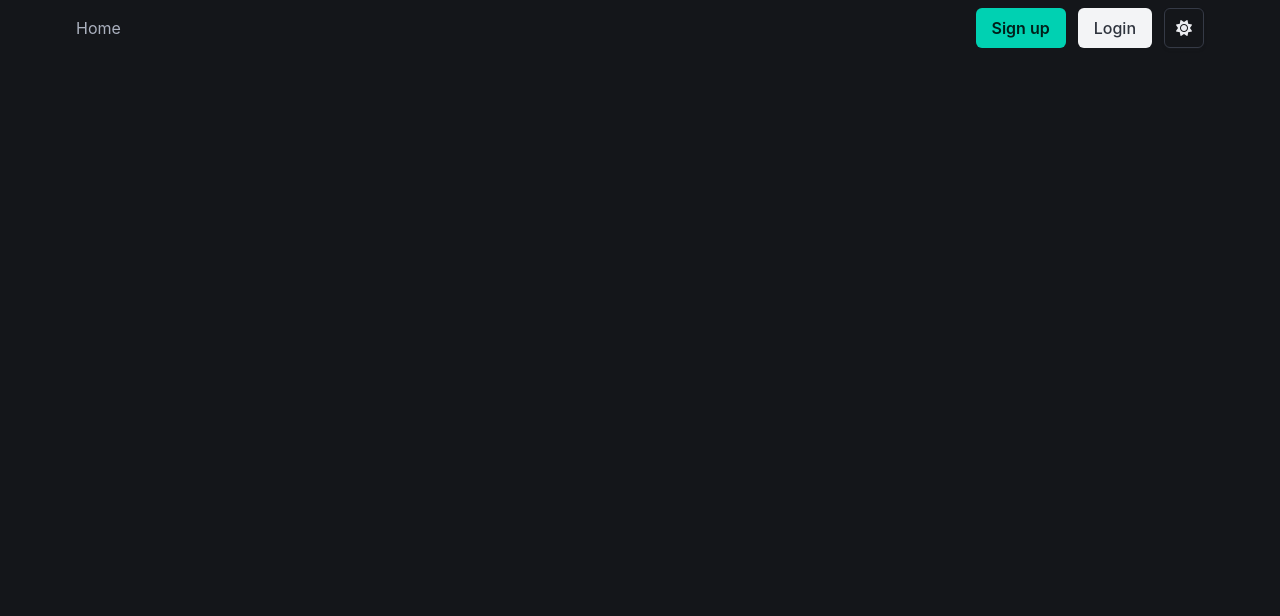
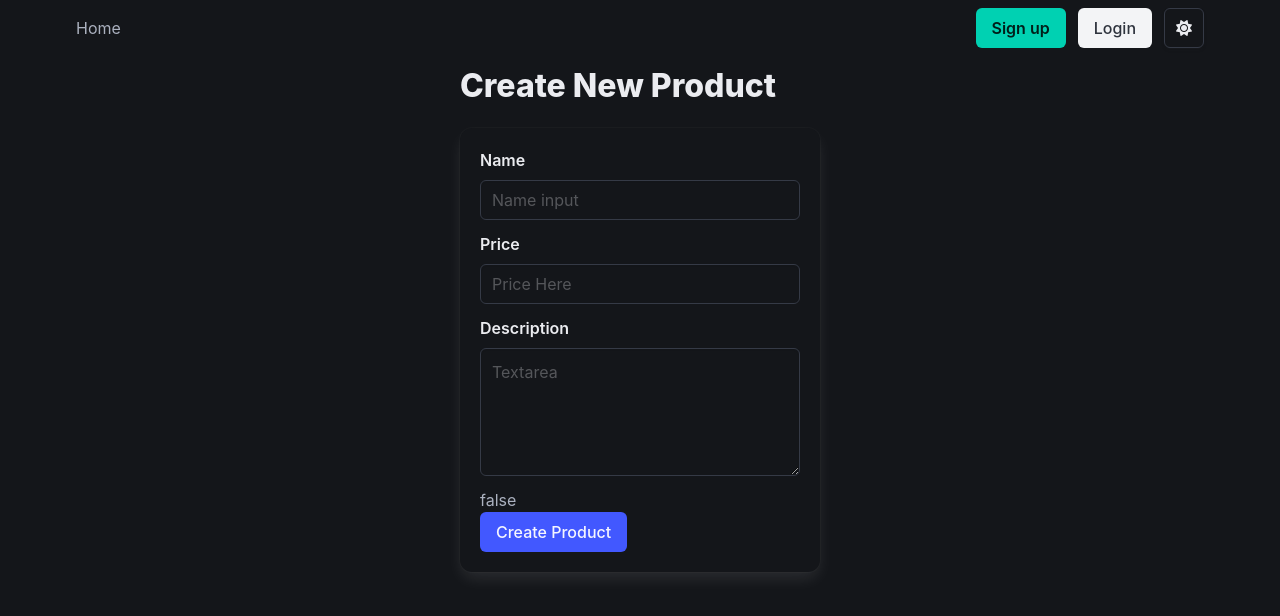
Before and after one commit to MatiasBelsterli/frontend-ria, an Angular app: page /products/new in a window 1280 px wide. Before the commit this address led to /. Shown: the top 616 px of the page. Built offline with nearby package versions, Linux system fonts and the light colour scheme.

Commit message:
add product-create incomplete

```diff
--- a/src/app/app-routing.module.ts
+++ b/src/app/app-routing.module.ts
@@ -3,11 +3,13 @@ import { RouterModule, Routes } from '@angular/router';
 import { LoginComponent } from './components/login/login.component';
 import { RegisterComponent } from './components/register/register.component';
 import { ProductListComponent } from './components/product-list/product-list.component';
+import { ProductCreateComponent } from './components/product-create/product-create.component';
 
 const routes: Routes = [
   { path: 'login', component: LoginComponent },
   { path: 'register', component: RegisterComponent },
   { path: 'products', component: ProductListComponent },
+  { path: 'products/new', component: ProductCreateComponent },
 ];
 
 @NgModule({
--- a/src/app/app.module.ts
+++ b/src/app/app.module.ts
@@ -12,6 +12,7 @@ import { ReactiveFormsModule, FormsModule } from '@angular/forms';
 import { NavbarComponent } from './components/navbar/navbar.component';
 import { RegisterComponent } from './components/register/register.component';
 import { ProductCardComponent } from './components/product-card/product-card.component';
+import { ProductCreateComponent } from './components/product-create/product-create.component';
 
 @NgModule({
   declarations: [
@@ -22,6 +23,7 @@ import { ProductCardComponent } from './components/product-card/product-card.com
     NavbarComponent,
     RegisterComponent,
     ProductCardComponent,
+    ProductCreateComponent,
   ],
   imports: [
     BrowserModule,
--- a/src/app/components/login/login.component.html
+++ b/src/app/components/login/login.component.html
@@ -2,17 +2,23 @@
   <div class="column is-4 is-offset-4">
     <h2 class="title">Login</h2>
     <div class="box">
-        <form (ngSubmit)="login()">
+      <form [formGroup]="loginForm" (ngSubmit)="login()">
         <div class="field">
           <label class="label">Email</label>
-            <div class="control">
-              <input class="input" type="email" [(ngModel)]="email" name="email" required>
+          <div class="control has-icons-left has-icons-right">
+            <input class="input" type="email" placeholder="Email input" formControlName="email">
+            <span class="icon is-small is-left">
+              <i class="fas fa-envelope"></i>
+            </span>
           </div>
         </div>
         <div class="field">
           <label class="label">Password</label>
-            <div class="control">
-              <input class="input" type="password" [(ngModel)]="password" name="password" required>
+          <div class="control has-icons-left has-icons-right">
+            <input class="input" type="password" placeholder="Password Here" formControlName="password">
+            <span class="icon is-small is-left">
+              <i class="fas fa-lock"></i>
+            </span>
           </div>
         </div>
         <div class="field">
--- a/src/app/components/login/login.component.ts
+++ b/src/app/components/login/login.component.ts
@@ -1,6 +1,7 @@
 import { Component } from '@angular/core';
 import { Router } from '@angular/router';
 import { UserService } from '../../services/users/user.service';
+import { FormBuilder, FormGroup, Validators } from '@angular/forms';
 
 @Component({
   selector: 'app-login',
@@ -9,14 +10,18 @@ import { UserService } from '../../services/users/user.service';
 })
 export class LoginComponent {
 
-  email: string = '';
-  password: string = '';
+  loginForm: FormGroup;
   errorMessage: string = '';
 
-  constructor(private userService: UserService, private router: Router) { }
+  constructor(private userService: UserService, private router: Router, fb: FormBuilder) {
+    this.loginForm = fb.group({
+      email: ['admin@example.com', Validators.required],
+      password: ['', Validators.required]
+    });
+  }
 
   login(): void {
-    const credentials = { email: this.email, password: this.password };
+    const credentials = this.loginForm.value;
     this.userService.login(credentials).subscribe(
       response => {
         localStorage.setItem('token', response.token);
--- a/src/app/components/product-card/product-card.component.html
+++ b/src/app/components/product-card/product-card.component.html
@@ -1,11 +1,22 @@
-<div *ngIf="product" class="product-card">
-  <div class="product-card__image">
-    <img [src]="product.image" [alt]="product.name" />
+<div *ngIf="product" class="card cell">
+  <div class="card-image">
+    <figure class="image is-4by3">
+      <img src="https://bulma.io/assets/images/placeholders/1280x960.png" [alt]="product.name" />
+    </figure>
   </div>
-  <div class="product-card__content">
-    <h2 class="product-card__title">El nombre es:{{ product.name }}</h2>
-    <p class="product-card__description">{{ product.description }}</p>
-    <p class="product-card__price">{{ product.price | currency }}</p>
+  <div class="card-content">
+    <div class="media">
+      <div class="media-content">
+        <p class="title is-4">{{ product.name }}</p>
+        <p class="subtitle is-6">{{ product.price | currency }}</p>
+      </div>
+    </div>
     <button class="product-card__button" (click)="addToCart(product)">Add to cart</button>
+
+    <div class="content">
+      {{ product.description }}
+      <br />
+      <time datetime="2016-1-1">11:09 PM - 1 Jan 2016</time>
+    </div>
   </div>
 </div>
--- /dev/null
+++ b/src/app/components/product-create/product-create.component.html
@@ -0,0 +1,64 @@
+<div class="container">
+  <div class="notification is-primary is-hidden">
+    <button class="delete" (click)="deleteNotification($event)"></button>
+    Product <span class="title is-6">{{nameProduct}}</span> created successfully
+  </div>
+  <div class="column is-4 is-offset-4">
+    <h2 class="title">Create New Product</h2>
+    <div class="box">
+      <form [formGroup]="productForm" (ngSubmit)="onSubmit()">
+
+        <div class="field">
+          <label class="label">Name</label>
+          <div class="control">
+            <input class="input" type="text" placeholder="Name input" formControlName="name">
+          </div>
+          <p class="help is-danger"
+            *ngIf="(productForm.get('name')?.invalid && productForm.get('name')?.touched) || (formSubmitted && productForm.get('name')?.invalid)">
+            This name is invalid
+          </p>
+        </div>
+
+        <div class="field">
+          <label class="label">Price</label>
+          <div class="control">
+            <input class="input" type="text" placeholder="Price Here" formControlName="price">
+          </div>
+          <p class="help is-danger"
+            *ngIf="(productForm.get('price')?.invalid && productForm.get('price')?.touched) || (formSubmitted && productForm.get('price')?.invalid)">
+            This price is invalid
+          </p>
+        </div>
+
+        <div class="field">
+          <label class="label">Description</label>
+          <div class="control">
+            <textarea class="textarea" placeholder="Textarea" formControlName="desc"></textarea>
+          </div>
+          <p class="help is-danger"
+            *ngIf="(productForm.get('desc')?.invalid && productForm.get('desc')?.touched) || (formSubmitted && productForm.get('desc')?.invalid)">
+            This description is invalid
+          </p>
+        </div>
+        <!--    DES-COMENTAR CUANDO TENGA GANAS DE EMPEZAR CON LA INSERCION DE UNA IMAGEN
+        <div class="file">
+          <label class="file-label">
+            <input class="file-input" type="image" name="resume" />
+            <span class="file-cta">
+              <span class="file-icon">
+                <i class="fas fa-upload"></i>
+              </span>
+              <span class="file-label"> Choose a file… </span>
+            </span>
+          </label>
+        </div> -->
+        {{isLoading}}
+        <div class="field is-grouped">
+          <div class="control">
+            <button class="button is-link" [ngClass]="{'is-loading': isLoading}">Create Product</button>
+          </div>
+        </div>
+      </form>
+    </div>
+  </div>
+</div>
--- /dev/null
+++ b/src/app/components/product-create/product-create.component.ts
@@ -0,0 +1,49 @@
+import { Component } from '@angular/core';
+import { FormBuilder, FormGroup, Validators } from '@angular/forms';
+import { ProductService } from '../../services/products/product.service';
+
+@Component({
+  selector: 'app-product-create',
+  templateUrl: './product-create.component.html',
+  styleUrl: './product-create.component.scss'
+})
+export class ProductCreateComponent {
+
+  productForm: FormGroup;
+  formSubmitted: boolean = false;
+  isLoading: boolean = false;
+
+  nameProduct = '';
+
+  constructor(fb: FormBuilder, private productService: ProductService) {
+    this.productForm = fb.group({
+      name: ['', Validators.required],
+      price: ['', [Validators.required, Validators.pattern('^[0-9]*$')]],
+      desc: ['', Validators.required],
+    });
+  }
+
+
+  onSubmit() {
+    this.formSubmitted = true;
+    this.isLoading = true;
+    if (this.productForm.valid) {
+      this.productService.createProduct(this.productForm.value).subscribe((res) => {
+        console.log('Product created:', res);
+        this.isLoading = false;
+        this.nameProduct = this.productForm.get('name')!.value;
+        document.querySelector('.notification')?.classList.remove('is-hidden');
+        this.productForm.reset();
+      });
+    } else {
+      console.log('Form is invalid');
+    }
+
+  }
+
+  deleteNotification(e: any) {
+    this.formSubmitted = false;
+    e.target.parentElement.classList.add('is-hidden');
+  }
+
+}
--- a/src/app/components/product-list/product-list.component.html
+++ b/src/app/components/product-list/product-list.component.html
@@ -1,6 +1,9 @@
-<p>product-list works!</p>
-<section *ngIf="productList$ | async as productList; else loaderAndError">
-  <div class="product-list">
+<section class="container fixed-grid has-4-cols" *ngIf="productList$ | async as productList; else loaderAndError">
+  <h2 class="section-title">Products</h2>
+  <div class="button-group">
+    <a class="button" [routerLink]="['/products/new']">New product</a>
+  </div>
+  <div class="product-list grid">
     <app-product-card *ngFor="let product of productList" [product]="product" />
   </div>
 </section>
```
Also changed, not shown: src/app/components/product-create/product-create.component.scss (added), 1 other file (tests, documents, lock files or other folders). Lines whose indentation alone changed are shown as unchanged.
